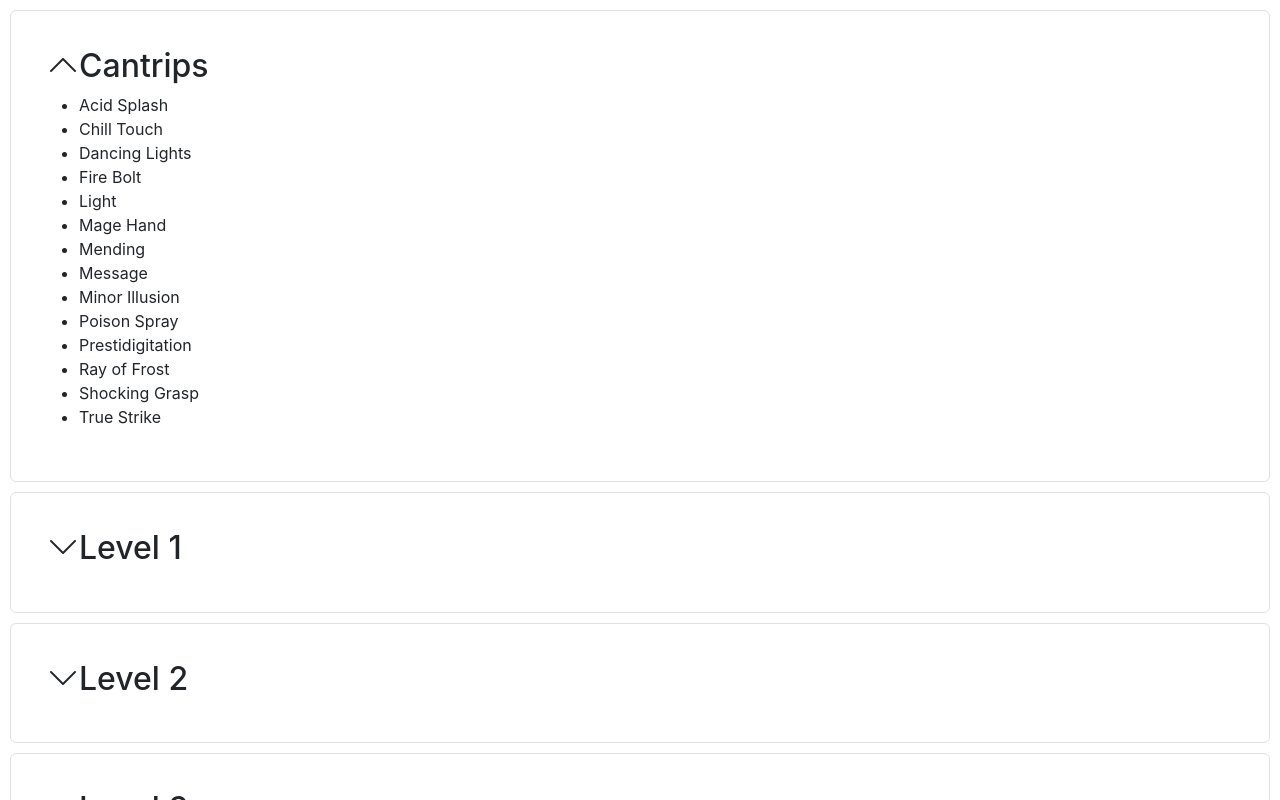
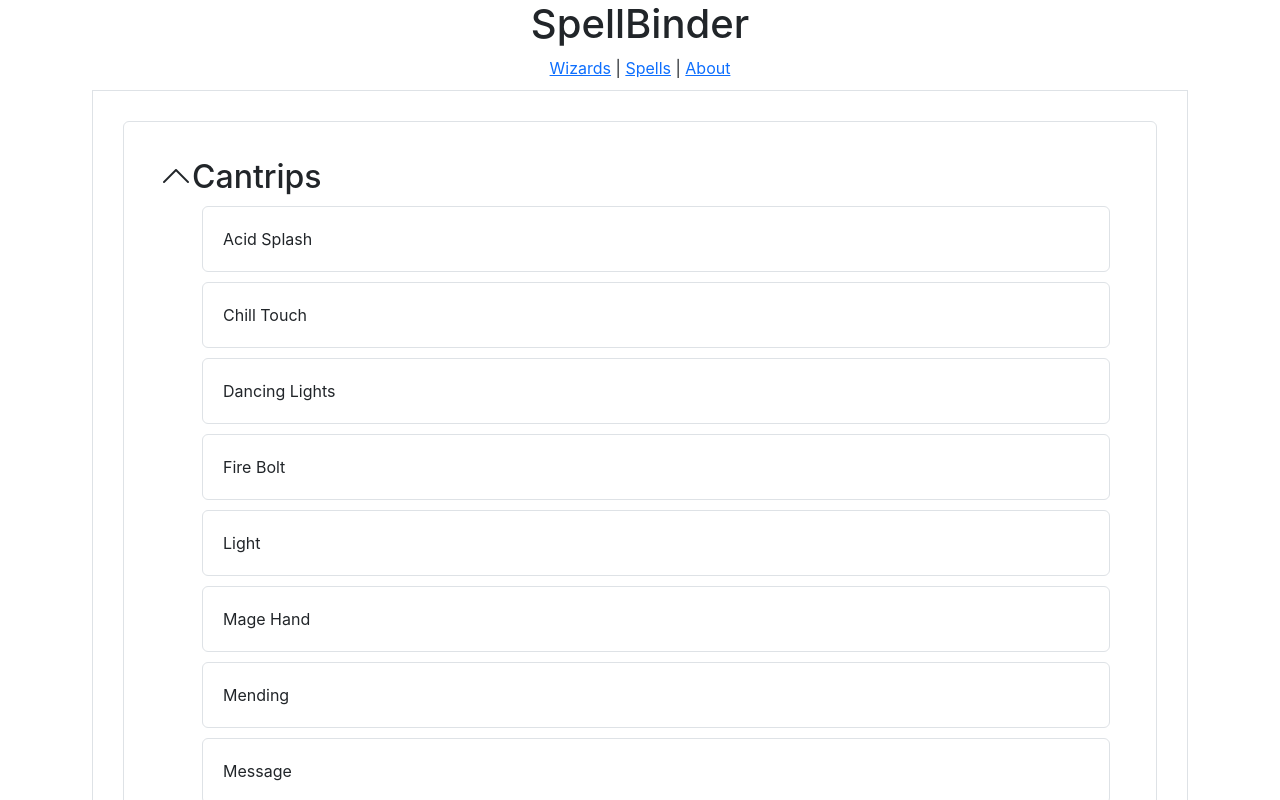
Before and after one commit to AKline96/spellbinder-frontend, a React (Create React App) app: page /allSpells in a window 1280 px wide. Both pictures are taken after a click on the element "Cantrips". Shown: the top 800 px of the page. Built offline with nearby package versions, Linux system fonts and the light colour scheme.

Commit message:
added Layout and Navbar

```diff
--- /dev/null
+++ b/src/components/Layout.js
@@ -0,0 +1,14 @@
+import React from "react";
+import { Outlet } from "react-router-dom";
+import Nav from "./Nav";
+
+const Layout = () => {
+    return (
+        <div className="container">
+            <Nav />
+            <Outlet />
+        </div>
+    );
+};
+
+export default Layout;
--- a/src/components/Nav.js
+++ b/src/components/Nav.js
@@ -1,5 +1,5 @@
 import React from "react";
-import { Link } from "react-router-dom";
+import { Link, NavLink } from "react-router-dom";
 
 const Nav = () => {
     return (
@@ -7,29 +7,11 @@ const Nav = () => {
             <div className="row text-center">
                 <h1>SpellBinder</h1>
             </div>
-            <div className="row text-center">
-                <div className="col">
-                    <Link to="/SpellList">Home</Link>
-                </div>
-                <div className="col">
-                    <span className="divider">|</span>
-                </div>
-                <div className="col">
-                    <Link to="/">Wizard</Link>
-                </div>
-                <div className="col">
-                    <span className="divider">|</span>
-                </div>
-                <div className="col">
-                    <Link to="/">Spells</Link>
-                </div>
-                <div className="col">
-                    <span className="divider">|</span>
-                </div>
-                <div className="col">
-                    <a href="#">Account</a>
-                </div>
-            </div>
+            <nav className="text-center">
+                <NavLink to="/home">Wizards</NavLink> |{" "}
+                <NavLink to="/allspells">Spells</NavLink> |{" "}
+                <NavLink to="/AccountSettings">About</NavLink>
+            </nav>
         </div>
     );
 };
--- a/src/pages/AllSpells.js
+++ b/src/pages/AllSpells.js
@@ -1,5 +1,5 @@
 import { useState, useEffect } from "react";
-import "../styles/Home.css";
+import "../styles/AllSpells.css";
 import spells from "../data/spells.json";
 
 const AllSpells = () => {
@@ -21,7 +21,7 @@ const AllSpells = () => {
     }
 
     return (
-        <div className="split-container">
+        <div className="split-container" id="allspells">
             <div className="left-section">
                 {levelGroups.map((levelGroup, index) => (
                     <LevelGroup
@@ -73,13 +73,14 @@ const LevelGroup = ({ levelNum, spellArray, setDetails }) => {
                     <ul>
                         {spellArray.map((spell) => {
                             return (
-                                <li
+                                <div
+                                    className="card"
                                     onClick={() => {
                                         setDetails(spell);
                                     }}
                                 >
                                     {spell.name}
-                                </li>
+                                </div>
                             );
                         })}
                     </ul>
--- /dev/null
+++ b/src/styles/AllSpells.css
@@ -0,0 +1,31 @@
+#allspells {
+    .split-container {
+        display: flex;
+        height: calc(100vh - 150px);
+        margin-top: 20px;
+    }
+    .left-section,
+    .right-section {
+        flex: 1;
+        padding: 20px;
+        border: 1px solid #dee2e6;
+        background-color: #ffffff;
+        margin: 10px;
+        height: 100vh;
+    }
+    .list-group-item {
+        cursor: pointer;
+    }
+}
+.card {
+    flex: 1;
+    padding: 20px;
+    border: 1px solid #dee2e6;
+    background-color: #ffffff;
+    margin: 10px;
+}
+.custom-link {
+    color: black;
+    text-decoration: none;
+    font-weight: bold;
+}
```
Also changed, not shown: src/App.js (+12 -4 lines), src/components/Header.js (deleted).
